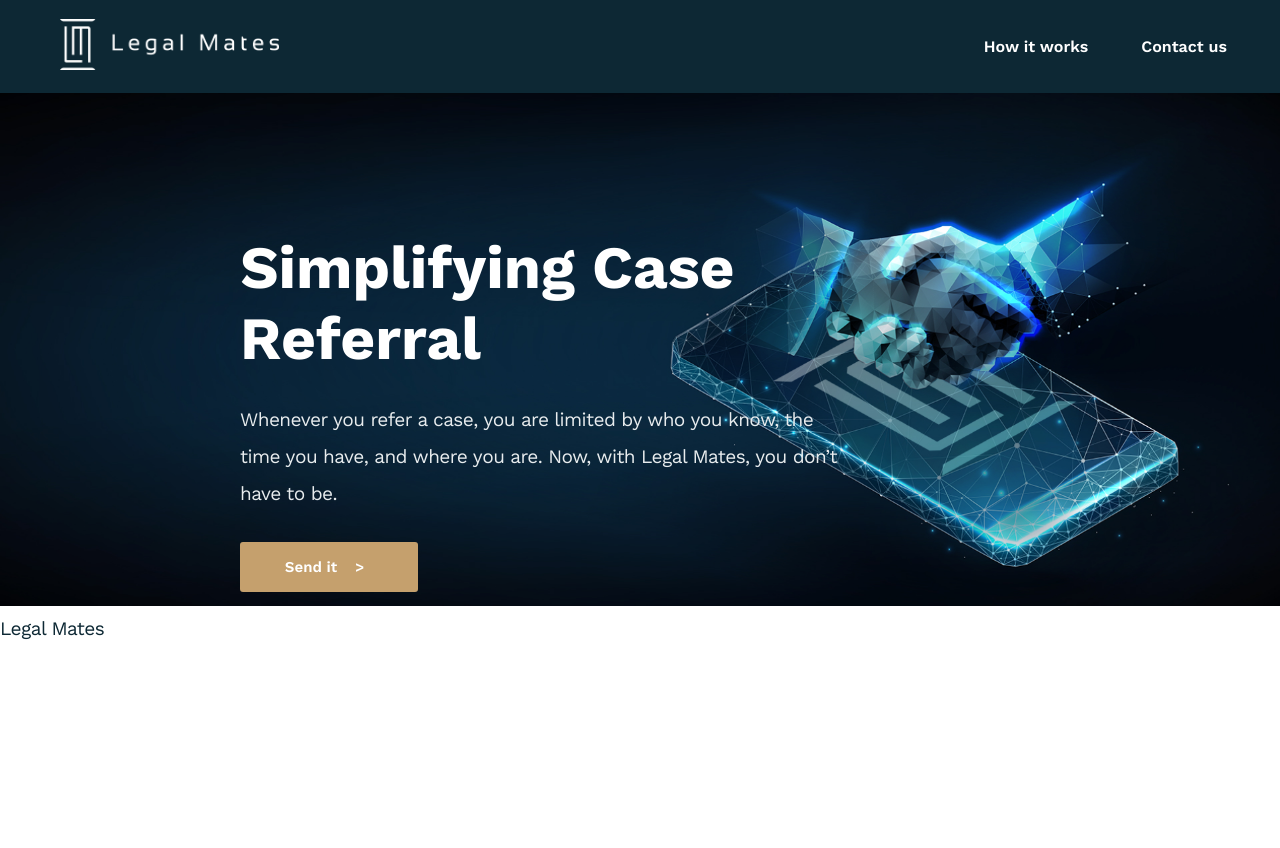
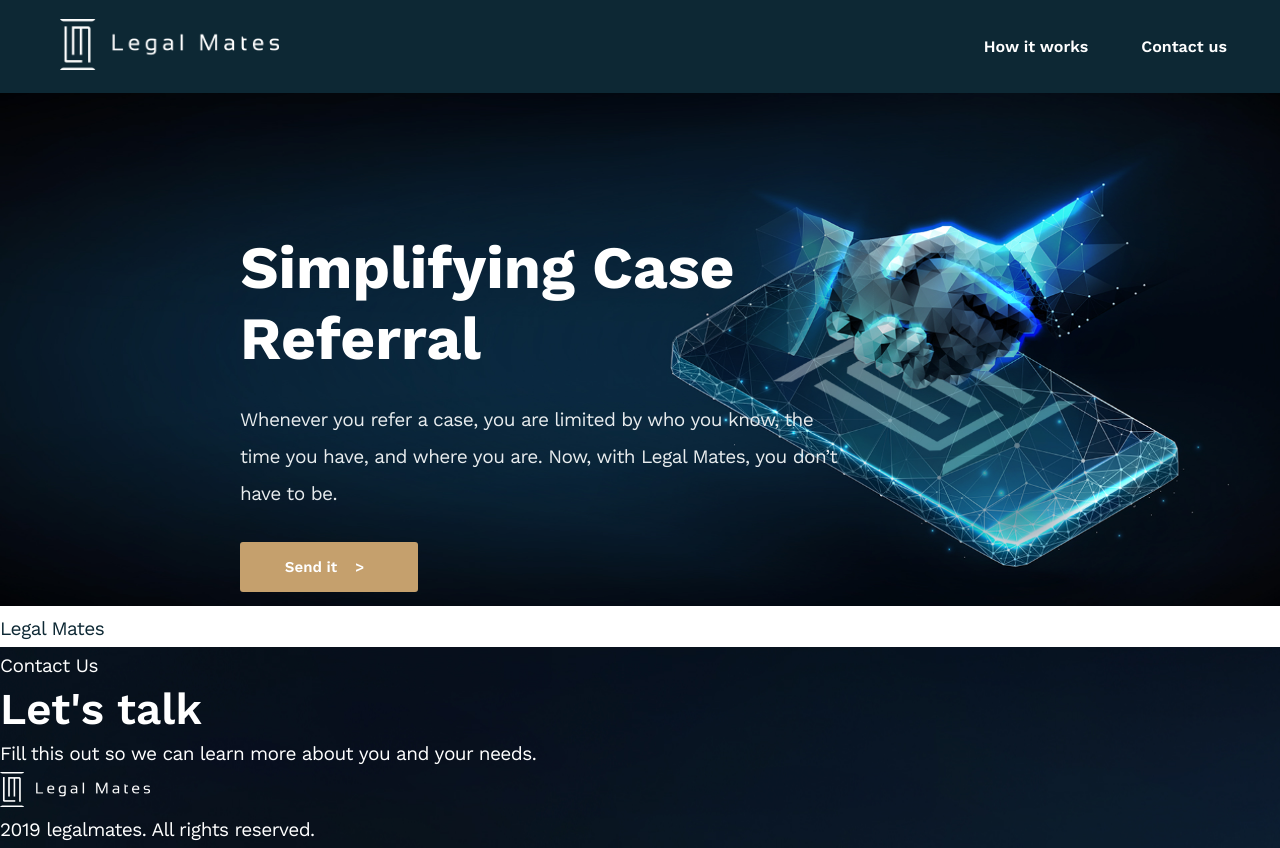
Before and after one commit to RuslanVA/legalmates-app, a React (Create React App) app: page / in a window 1280 px wide. Before the commit the page ends 800 px from the top, so only its background shows below. Built offline with nearby package versions, Linux system fonts and the light colour scheme.

Commit message:
add footer

```diff
--- /dev/null
+++ b/src/components/chunks/Footer/Footer.js
@@ -0,0 +1,40 @@
+import React, {Component} from "react";
+import Logo from "../Logo/Logo";
+import "./Footer.scss";
+
+class Footer extends Component {
+
+    render() {
+        return (
+            <div className="footer">
+
+                <div className="contact-us">
+                    <div className="contact-info">
+                        <p className="uppercase">
+                            Contact Us
+                        </p>
+                        <h2 className="title">
+                            Let's talk
+                        </h2>
+                        <p className="text">
+                            Fill this out so we can learn more about you and your needs.
+                        </p>
+                    </div>
+                    <div className="contact-form">
+
+                    </div>
+                </div>
+
+                <div className="copyright">
+                    <Logo logoWidth="150" logoHeight="34"/>
+                    <p>
+                        2019 legalmates. All rights reserved.
+                    </p>
+                </div>
+
+            </div>
+        );
+    }
+}
+
+export default Footer;
--- /dev/null
+++ b/src/components/chunks/Footer/Footer.scss
@@ -0,0 +1,8 @@
+@import "../../../assets/scss/style.scss";
+
+.footer {
+  background: url("../../../assets/media/footer-background.jpg");
+  width: 100%;
+
+  color: $white;
+}
--- a/src/components/chunks/Header/Header.js
+++ b/src/components/chunks/Header/Header.js
@@ -29,7 +29,7 @@ class Header extends Component {
         return (
             <div className="header">
                 <div className="header-left">
-                    <Logo className="logo" logoWidth="219" logoHeight="50"/>
+                    <Logo logoWidth="219" logoHeight="50"/>
                 </div>
 
                 <div className="header-right">
--- a/src/components/chunks/Logo/Logo.js
+++ b/src/components/chunks/Logo/Logo.js
@@ -2,13 +2,16 @@ import React from 'react';
 import {Link} from 'react-router-dom';
 import logo from '../../../assets/media/logo.png';
 
-const Logo = props => (
-    <Link to="/" className={props.className}>
-        <img alt="Legal Mates"
-             src={logo}
-             width={props.logoWidth}
-             height={props.logoHeight} />
-    </Link>
-);
+const Logo = (props) => {
+    const logoClassName = props.logoClassName ? ('logo ' + props.logoClassName) : "logo";
+    return (
+        <Link to="/" className={logoClassName}>
+            <img alt="Legal Mates"
+                 src={logo}
+                 width={props.logoWidth}
+                 height={props.logoHeight}/>
+        </Link>
+    );
+};
 
 export default Logo;
--- a/src/components/pages/Home.js
+++ b/src/components/pages/Home.js
@@ -1,6 +1,7 @@
 import React, {Component, Fragment} from 'react';
 import Header from "../chunks/Header/Header";
 import MainSlide from "../MainSlide/MainSlide";
+import Footer from "../chunks/Footer/Footer";
 
 
 class HomePage extends Component {
@@ -18,6 +19,7 @@ class HomePage extends Component {
                 <Header/>
                 <MainSlide/>
                 <p>Legal Mates</p>
+                <Footer/>
             </Fragment>
         );
     }
```
Also changed, not shown: src/assets/media/footer-background.jpg (added).
